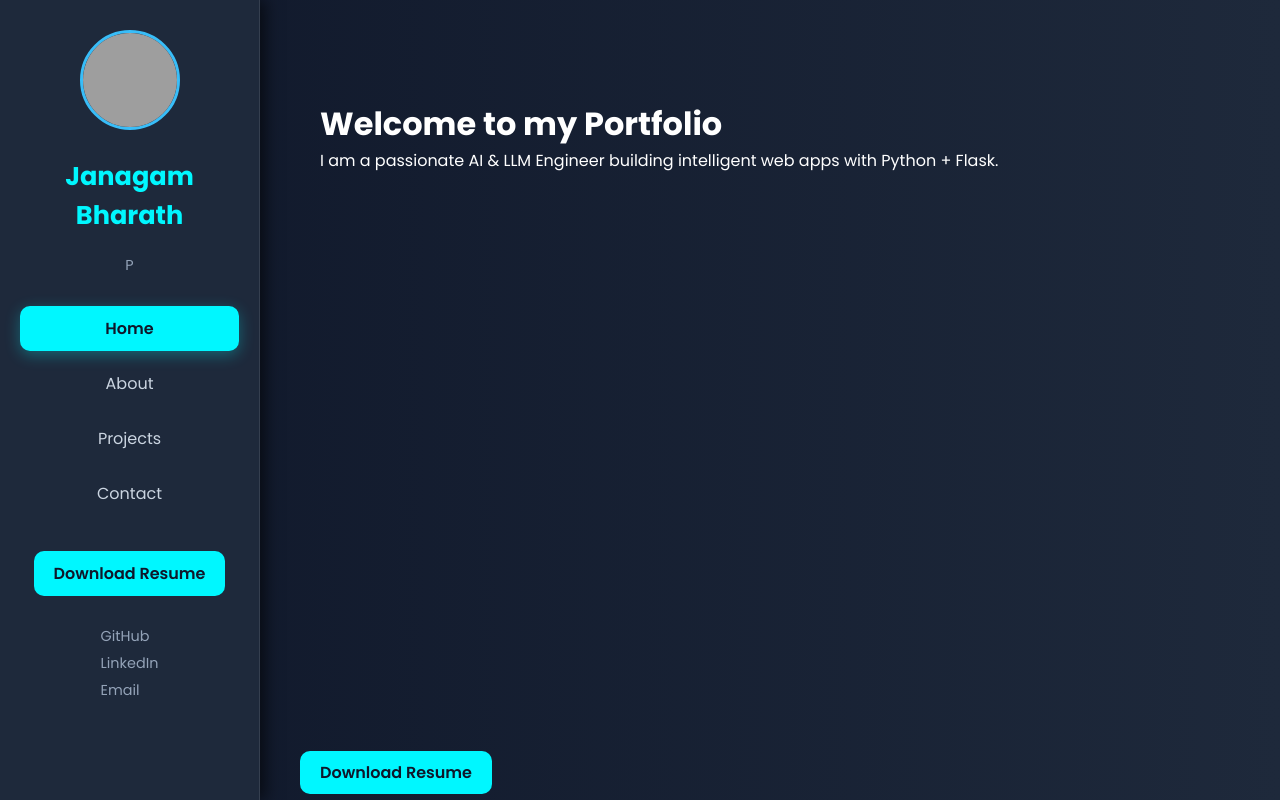
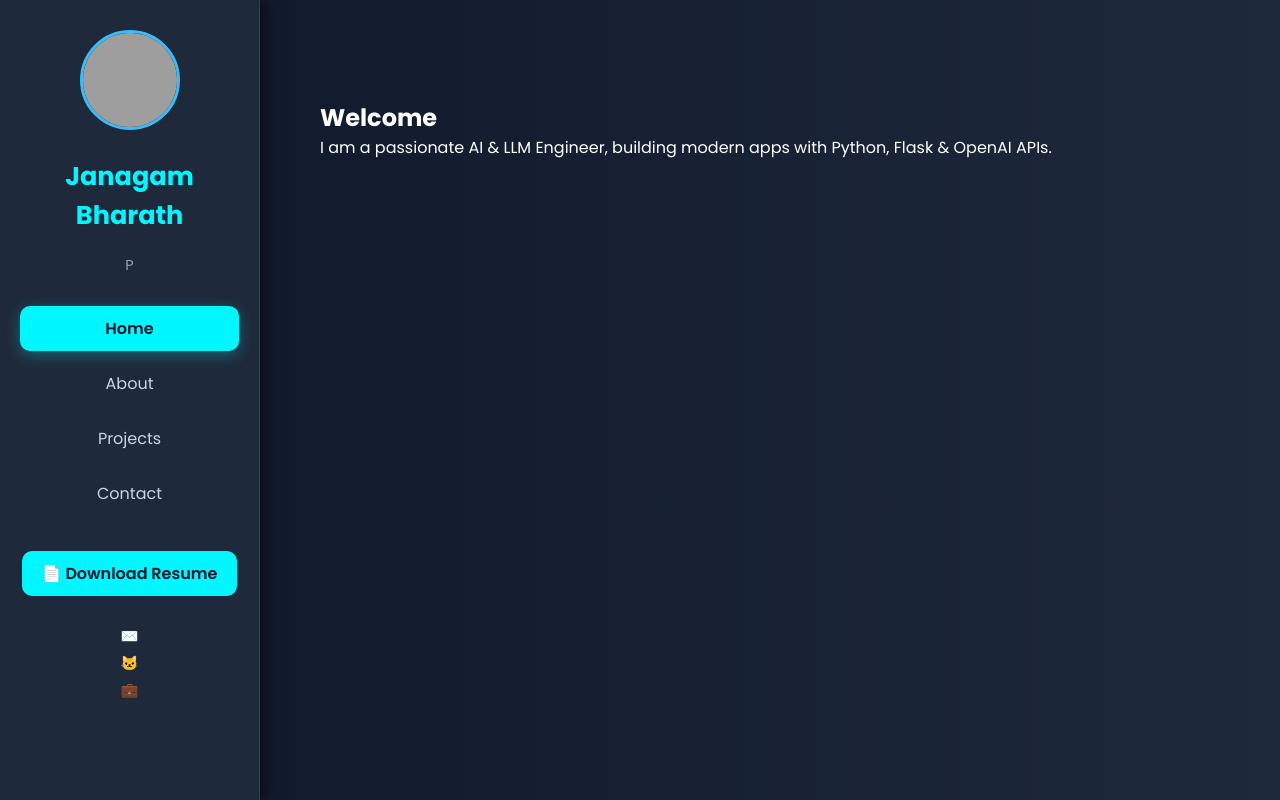
Before and after one commit to janagambharath/bharath-portfolio, a Flask app: page / in a window 1280 px wide. Run offline with Flask 2, Linux system fonts and the light colour scheme; grey boxes are pictures that could not be loaded.

Commit message:
Update index.html

```diff
--- a/templates/index.html
+++ b/templates/index.html
@@ -2,59 +2,57 @@
 <html lang="en">
 <head>
   <meta charset="UTF-8">
-  <title>Bharath - Portfolio</title>
+  <title>Janagam Bharath | Portfolio</title>
   <meta name="viewport" content="width=device-width, initial-scale=1.0">
+  <link rel="icon" href="{{ url_for('static', filename='favicon.ico') }}" type="image/x-icon">
+  <link href="https://fonts.googleapis.com/css2?family=Poppins:wght@400;600;700&display=swap" rel="stylesheet">
   <link href="{{ url_for('static', filename='style.css') }}" rel="stylesheet">
-  <link rel="preconnect" href="https://fonts.googleapis.com">
-  <link href="https://fonts.googleapis.com/css2?family=Poppins:wght@400;600;700&display=swap" rel="stylesheet">
 </head>
 <body>
   <div class="sidebar">
     <div class="profile-pic">
       <img src="{{ url_for('static', filename='avatar.jpg') }}" alt="Avatar">
     </div>
-    <div class="name">Janagam Bharath</div>
-    <div class="tagline typed-text">Loading...</div>
-
-    <div class="nav-menu">
+    <h1 class="name">Janagam Bharath</h1>
+    <p class="tagline typed-text">Loading...</p>
+    <nav class="nav-menu">
       <a href="#home" class="nav-link active">Home</a>
       <a href="#about" class="nav-link">About</a>
       <a href="#projects" class="nav-link">Projects</a>
       <a href="#contact" class="nav-link">Contact</a>
-    </div>
-
-    <a href="/resume" class="resume-btn" download>Download Resume</a>
-
+    </nav>
+    <a href="{{ url_for('static', filename='Janagam Bharath - Resume-1.pdf') }}" class="resume-btn" download>📄 Download Resume</a>
     <div class="social-icons">
-      <a href="#">GitHub</a>
-      <a href="#">LinkedIn</a>
-      <a href="#">Email</a>
+      <a href="mailto:janagambharath1107@gmail.com">✉️</a>
+      <a href="https://github.com/janagambharath" target="_blank">🐱</a>
+      <a href="https://www.linkedin.com/in/janagam-bharath-9ab1b235b/" target="_blank">💼</a>
     </div>
   </div>
 
   <div class="content">
-    <div id="home" class="page-section active">
-      <h1>Welcome to my Portfolio</h1>
-      <p>I am a passionate AI & LLM Engineer building intelligent web apps with Python + Flask.</p>
-    </div>
-    <div id="about" class="page-section">
+    <section id="home" class="page-section active">
+      <h2>Welcome</h2>
+      <p>I am a passionate AI & LLM Engineer, building modern apps with Python, Flask & OpenAI APIs.</p>
+    </section>
+    <section id="about" class="page-section">
       <h2>About Me</h2>
-      <p>I am Janagam Bharath, an enthusiastic developer focused on AI, Python, and creative tech.</p>
-    </div>
-    <div id="projects" class="page-section">
+      <p>I’m Janagam Bharath, an enthusiastic developer with a background in ECE, now pursuing a future in full stack AI & LLM engineering. I’m focused, self-motivated and always improving.</p>
+    </section>
+    <section id="projects" class="page-section">
       <h2>Projects</h2>
       <ul>
-        <li>Smart Waste Monitoring System (IoT + Sensor)</li>
-        <li>Billing System in C</li>
-        <li>LLM Chatbot (Python + OpenAI API)</li>
+        <li>💡 Smart Waste Monitoring System (IoT)</li>
+        <li>🧾 Billing System in C</li>
+        <li>🤖 AI Chatbot using OpenAI API</li>
+        <li>🖥️ This Portfolio Website (Python + Flask)</li>
       </ul>
-    </div>
-    <div id="contact" class="page-section">
+    </section>
+    <section id="contact" class="page-section">
       <h2>Contact Me</h2>
-      <p>Email: your@email.com</p>
-    </div>
-     <a href="/static/Janagam Bharath - Resume-1.pdf" class="resume-btn" download>Download Resume</a>
-
+      <p>Email: janagambharath1107@gmail.com</p>
+      <p>GitHub: <a href="https://github.com/janagambharath" target="_blank">janagambharath</a></p>
+      <p>LinkedIn: <a href="https://www.linkedin.com/in/janagam-bharath-9ab1b235b/" target="_blank">janagam-bharath</a></p>
+    </section>
   </div>
 
   <script src="{{ url_for('static', filename='script.js') }}"></script>
```
